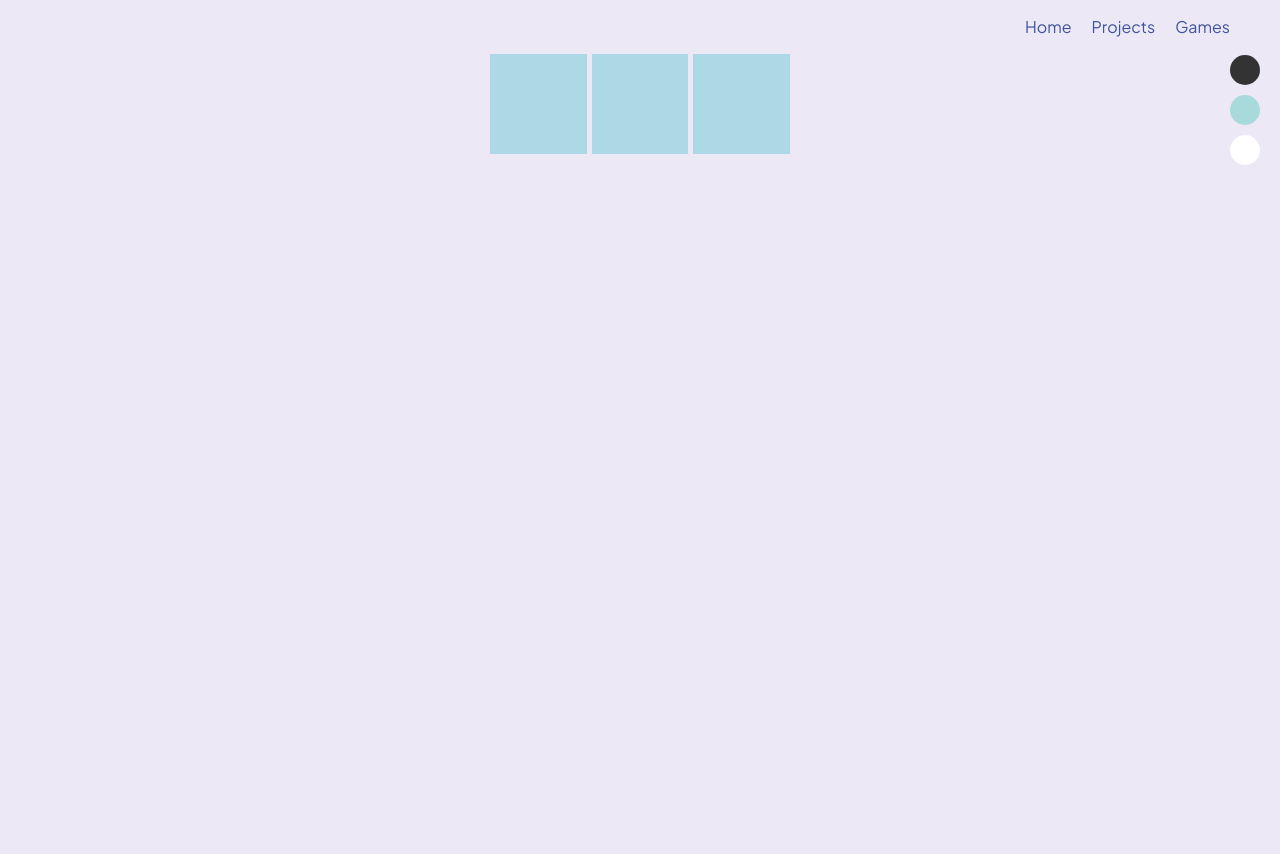
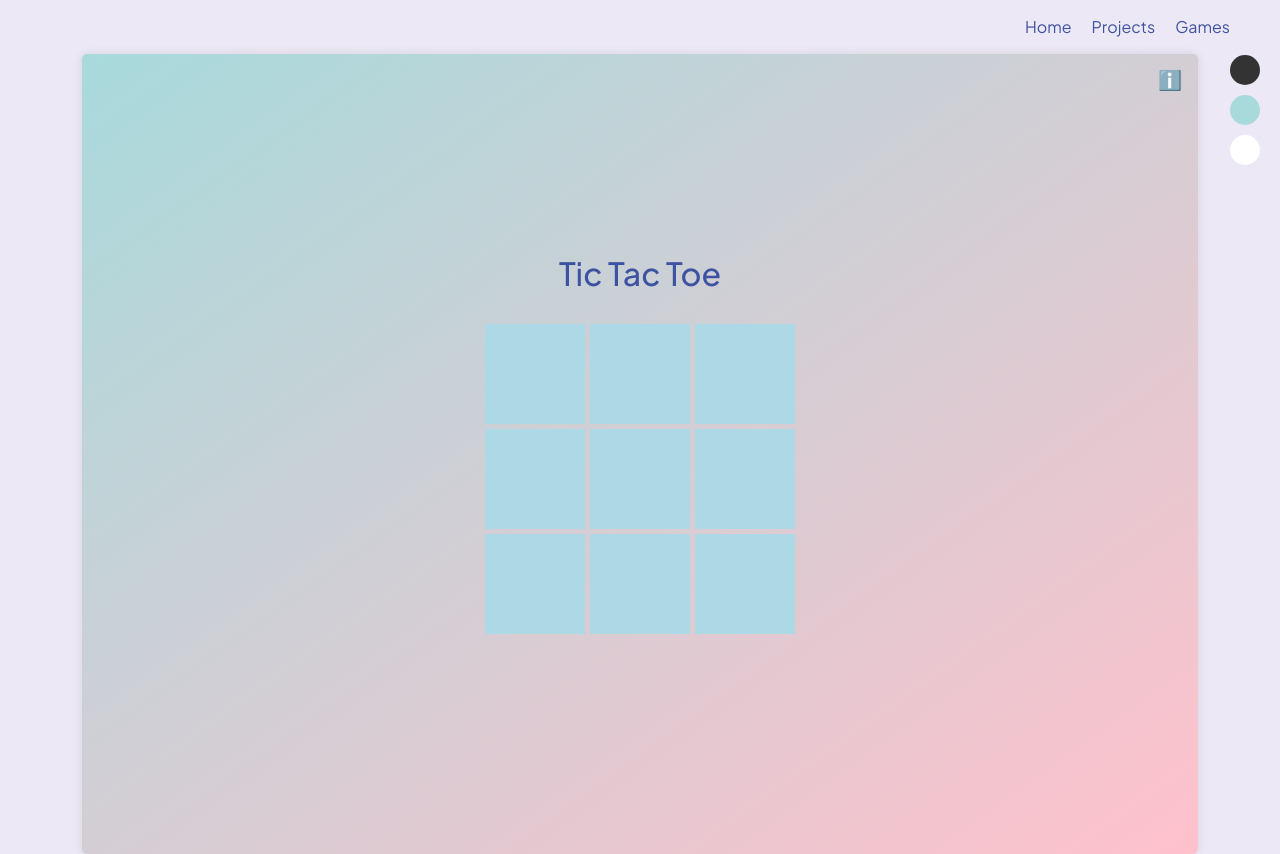
Before and after one commit to sweshisj/portfolio, an Angular app: page /tic-tac-toe in a window 1280 px wide. Before the commit the page ends 800 px from the top, so only its background shows below. Built offline with nearby package versions, Linux system fonts and the light colour scheme.

Commit message:
xo-game-finalized-and-ui-changes

```diff
--- a/src/app/games/number-guess/number-guess.component.html
+++ b/src/app/games/number-guess/number-guess.component.html
@@ -6,6 +6,7 @@
     </div>
 
     <h2>Number Guessing Game</h2>
+    <br/>
     <p>Guess a number between 1 and 100:</p>
     <input type="number" [(ngModel)]="userGuess" />
     <br/>
--- a/src/app/games/tic-tac-toe/tic-tac-toe.component.html
+++ b/src/app/games/tic-tac-toe/tic-tac-toe.component.html
@@ -1,7 +1,21 @@
-<div class="board">
+<div class="tic-tac-toe-container">
+  <button class="info-button" (mouseover)="showInstructions = true" (mouseout)="showInstructions = false">ℹ️</button>
+  <div *ngIf="showInstructions" class="info-tooltip">
+    <p>A simple yet engaging game of Xs and Os. Take turns marking spaces and aim for three in a line to claim victory.
+    </p>
+  </div>
+
+  <h2>Tic Tac Toe</h2>
+  <br/>
+  <div class="board">
     <div *ngFor="let row of board; let i = index">
-      <div *ngFor="let cell of row; let j = index" (click)="makeMove(i, j)">
+      <div *ngFor="let cell of row; let j = index" (click)="makeMove(i, j)"
+        [ngClass]="{'player-x': cell === 'X', 'player-o': cell === 'O'}">
         {{ cell }}
       </div>
     </div>
   </div>
+  <div *ngIf="winner" class="winner-animation">{{ winner }} wins!</div>
+
+  <button class="btn btn-primary" *ngIf="winner" (click)="replay()">Replay</button>
+</div>
--- a/src/app/games/tic-tac-toe/tic-tac-toe.component.scss
+++ b/src/app/games/tic-tac-toe/tic-tac-toe.component.scss
@@ -1,22 +1,107 @@
+.tic-tac-toe-container {
+  background: linear-gradient(to bottom right, var(--accent-1), var(--accent-2));
+  padding: 20px;
+  border-radius: 5px;
+  box-shadow: 0 0 10px rgba(0, 0, 0, 0.1);
+  position: relative;
+  display: flex;
+  flex-direction: column;
+  align-items: center;
+  justify-content: center;
+  min-height: 100vh;
+}
+
+.info-button {
+  position: absolute;
+  top: 10px;
+  right: 10px;
+  border: none;
+  background: none;
+  font-size: 1.2em;
+  cursor: pointer;
+}
+
+.info-tooltip {
+  position: absolute;
+  top: 40px;
+  right: 40px;
+  background: linear-gradient(to bottom right, var(--accent-1), var(--accent-2));
+  box-shadow: 0 0 5px rgba(0, 0, 0, 0.2);
+  padding: 10px;
+  display: none;
+}
+
+.info-tooltip p {
+  margin: 5px 0;
+}
+
+.info-button:hover+.info-tooltip,
+.info-tooltip:hover {
+  display: block;
+}
+
 .board {
+  display: flex;
+  /* Use flex to arrange the rows in a column */
+  flex-direction: column;
+  gap: 5px;
+  /* Gap between the rows */
+  margin-bottom: 20px;
+  width: fit-content;
+  /* Adjust width as needed */
+}
+
+.board div {
+  /* Style for each row */
   display: grid;
-    grid-template-columns: repeat(3, 1fr);
-    grid-template-rows: repeat(3, 1fr);
+  grid-template-columns: repeat(3, 100px);
+  /* Three equal columns for the cells */
   gap: 5px;
-    max-width: 300px;
-    margin: 0 auto;
+  /* Gap between the cells in the row */
+}
 
-    div {
+.board div div {
+  /* Style for each cell */
   display: flex;
   justify-content: center;
   align-items: center;
   font-size: 24px;
-      height: 100px;
   background-color: lightblue;
   cursor: pointer;
+  transition: background-color 0.3s;
+  width: 100px;
+  /* Ensure cells are square */
+  height: 100px;
+  /* Ensure cells are square */
+}
 
-      &:hover {
+.board div div:hover {
   background-color: lightcyan;
 }
+
+.board div div:active {
+  outline: none;
+  background-color: lightblue !important;
 }
+
+.player-x {
+  color: #FF4136;
 }
+
+.player-o {
+  color: #0074D9;
+}
+.winner-animation {
+  position: absolute;
+  top: 50%;
+  left: 50%;
+  transform: translate(-50%, -50%);
+  font-size: 100px;
+  color: #a529b9; /* Red color for X */
+  animation: fadeOut 2s forwards;
+}
+
+@keyframes fadeOut {
+  0% { opacity: 1; }
+  100% { opacity: 0; }
+}
--- a/src/app/games/tic-tac-toe/tic-tac-toe.component.ts
+++ b/src/app/games/tic-tac-toe/tic-tac-toe.component.ts
@@ -1,19 +1,56 @@
-import { NgFor } from '@angular/common';
+import { NgClass, NgFor, NgIf } from '@angular/common';
 import { Component } from '@angular/core';
 
 @Component({
   selector: 'app-tic-tac-toe',
-  imports: [NgFor],
+  imports: [NgFor, NgClass, NgIf],
   templateUrl: './tic-tac-toe.component.html',
   styleUrl: './tic-tac-toe.component.scss'
 })
 export class TicTacToeComponent {
+  showInstructions: boolean = false;
   currentPlayer: 'X' | 'O' = 'X';
   board: string[][] = [['', '', ''], ['', '', ''], ['', '', '']];
+  winner: string | null = null;
+
   makeMove(row: number, col: number) {
-    if (!this.board[row][col]) {
+    if (!this.board[row][col] && !this.winner) {
       this.board[row][col] = this.currentPlayer;
-      this.currentPlayer = this.currentPlayer === 'X' ? 'O' : 'X';
+      if (this.checkWin()) {
+        this.winner = this.currentPlayer;
+      } else {
+        this.currentPlayer = this.currentPlayer === 'X' ? 'O' : 'X';
+      }
     }
   }
+
+  checkWin(): boolean {
+    // Check rows for a win
+    for (let i = 0; i < 3; i++) {
+      if (this.board[i][0] === this.currentPlayer && this.board[i][1] === this.currentPlayer && this.board[i][2] === this.currentPlayer) {
+        return true;
+      }
+    }
+
+    // Check columns for a win
+    for (let j = 0; j < 3; j++) {
+      if (this.board[0][j] === this.currentPlayer && this.board[1][j] === this.currentPlayer && this.board[2][j] === this.currentPlayer) {
+        return true;
+      }
+    }
+
+    // Check diagonals for a win
+    if ((this.board[0][0] === this.currentPlayer && this.board[1][1] === this.currentPlayer && this.board[2][2] === this.currentPlayer) ||
+      (this.board[0][2] === this.currentPlayer && this.board[1][1] === this.currentPlayer && this.board[2][0] === this.currentPlayer)) {
+      return true;
+    }
+
+    return false;
+  }
+
+  replay() {
+    this.board = [['', '', ''], ['', '', ''], ['', '', '']];
+    this.currentPlayer = 'X';
+    this.winner = null;
+  }
 }
```
Lines whose indentation alone changed are shown as unchanged.
